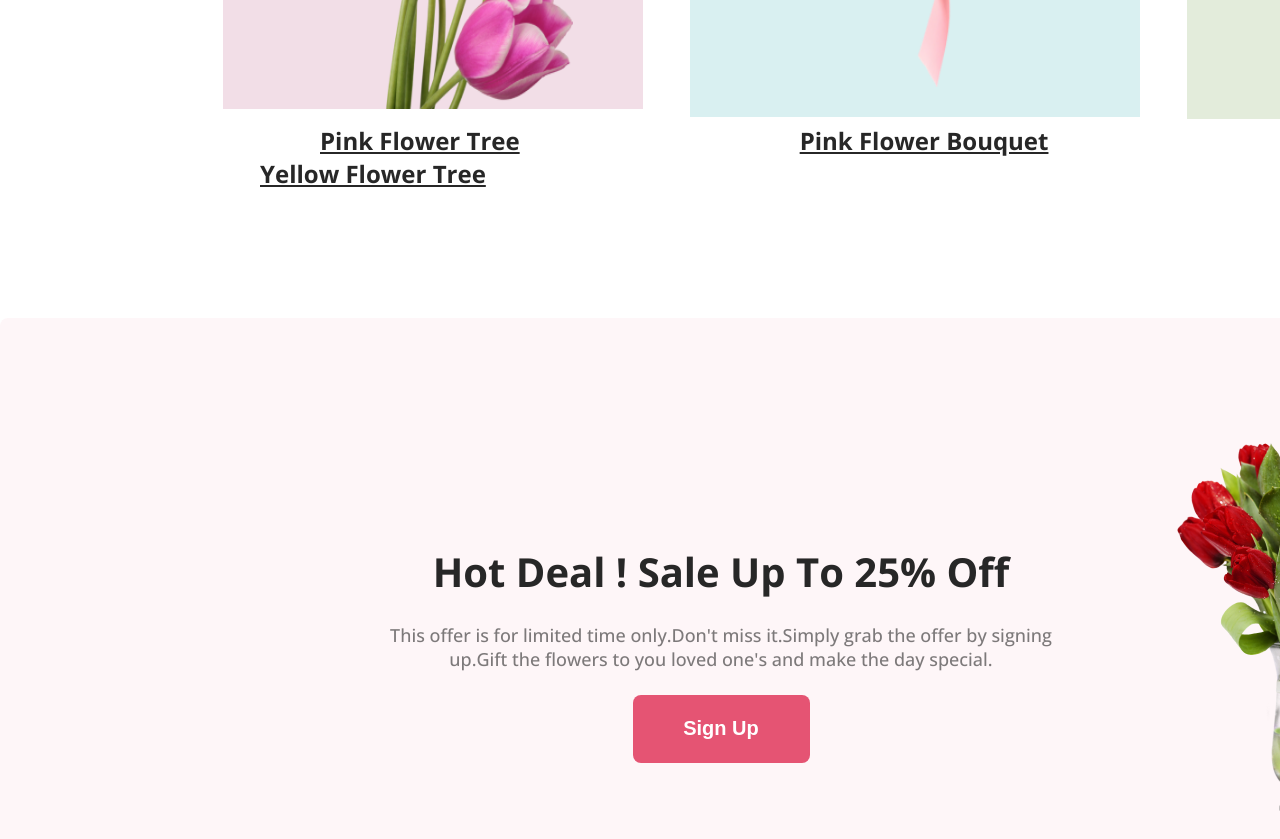
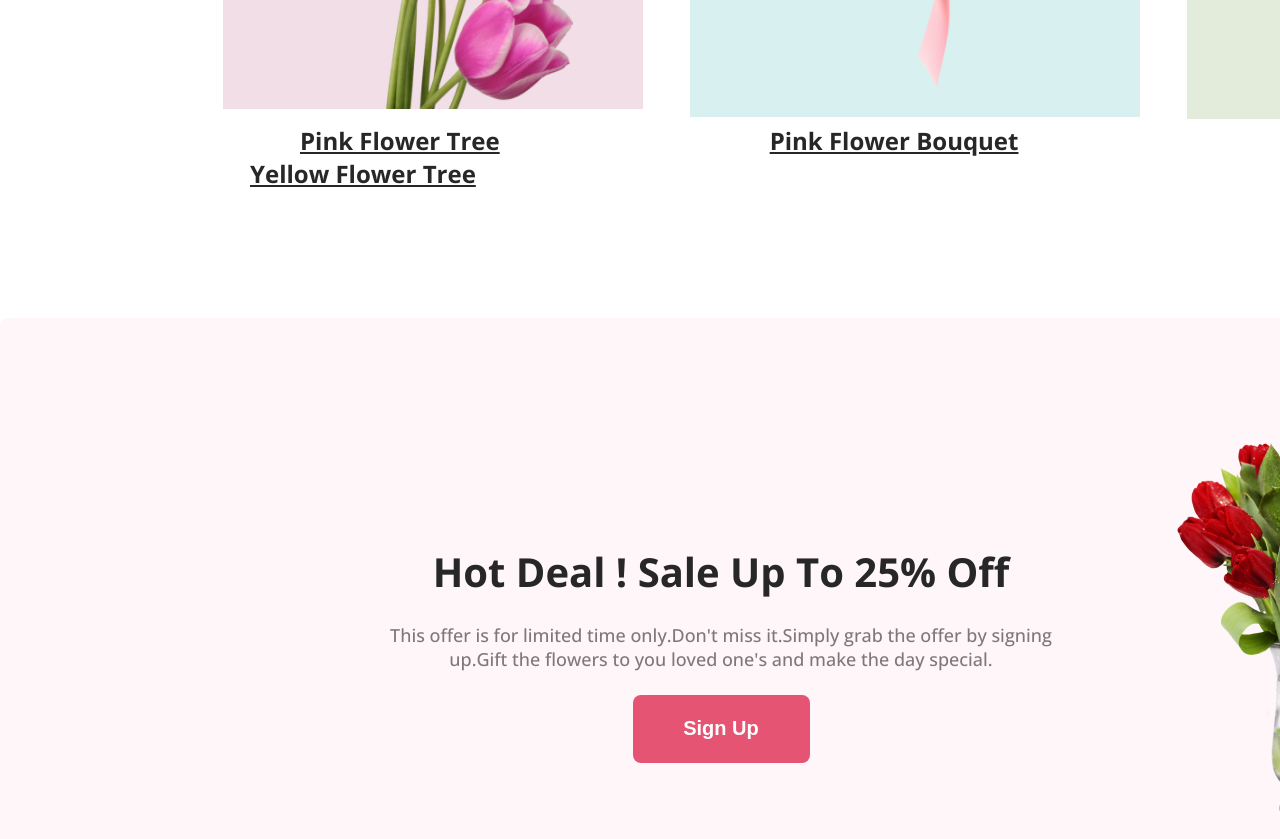
Before and after one commit to hiraBiswas/flower-shop-repo, a plain HTML site: page index.html in a window 1280 px wide. Shown: the part 1740-2579 px from the top of the page. Drawn offline with nearby package versions, Linux system fonts and the light colour scheme.

Commit message:
flower modified

```diff
--- a/Styles/flower.css
+++ b/Styles/flower.css
@@ -160,29 +160,26 @@ height: 535px;
 
 #flower1{
     color: #272727;
-text-align: center;
 font-size: 24px;
 font-weight: 700;
 text-decoration-line: underline;
-padding-left: 320px;
+padding-left: 300px;
 }
 
 #flower2{
     color: #272727;
-text-align: center;
 font-size: 24px;
 font-weight: 700;
 text-decoration-line: underline;
-padding-left: 280px;
+padding-left: 270px;
 }
 
 #flower3{
     color: #272727;
-text-align: center;
 font-size: 24px;
 font-weight: 700;
 text-decoration-line: underline;
-padding-left: 260px;
+padding-left: 250px;
 }
 
 /*sale Section */
```
Also changed, not shown: index.html (+1 -7 lines).
